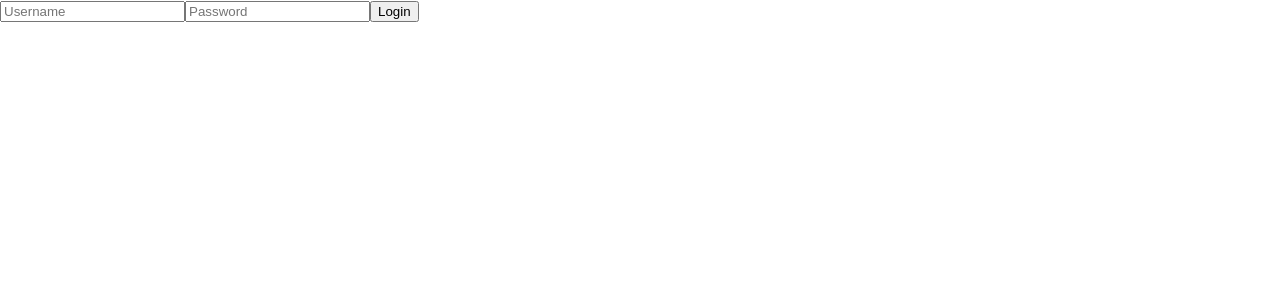
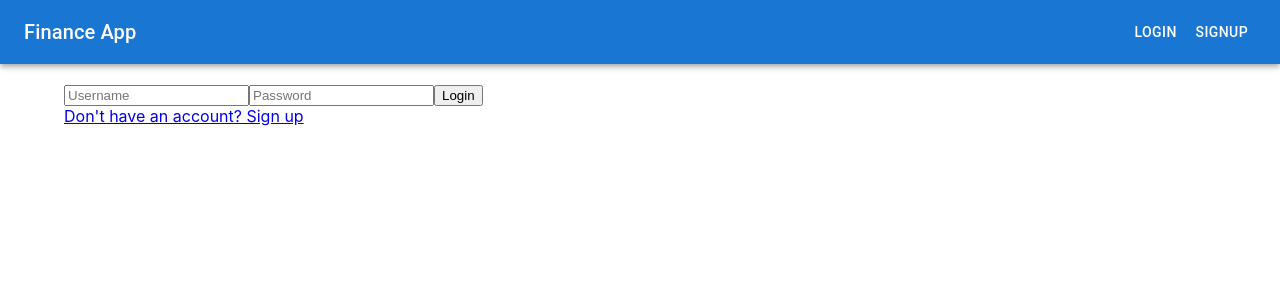
Before and after one commit to daedal00/FinanceAppFrontend, a React (Create React App) app in the folder finance-app-frontend/: page /login in a window 1280 px wide. Shown: the top 300 px of the page. Built offline with nearby package versions, Linux system fonts and the light colour scheme.

Commit message:
fixed login

```diff
--- a/finance-app-frontend/package.json
+++ b/finance-app-frontend/package.json
@@ -15,7 +15,7 @@
     "react-dom": "^18.2.0",
     "react-plaid-link": "^3.4.1",
     "react-router-dom": "^6.16.0",
-    "react-scripts": "^5.0.1",
+    "react-scripts": "^3.0.1",
     "web-vitals": "^2.1.4"
   },
   "scripts": {
--- a/finance-app-frontend/src/App.js
+++ b/finance-app-frontend/src/App.js
@@ -1,3 +1,5 @@
+import React from 'react';
+
 import { BrowserRouter as Router, Routes, Route } from 'react-router-dom';
 import LoginPage from './components/Login';
 import SignUpPage from './components/SignUp';
@@ -6,10 +8,12 @@ import BalancesPage from './pages/BalancesPage';
 import TransactionsPage from './pages/TransactionsPage';
 import MonthlySpendingsPage from './pages/MonthlySpendingsPage';
 import ProfileManagement from './components/ProfileManagement';
+import MainLayout from './components/MainLayout';
 
 function App() {
   return (
     <Router>
+      <MainLayout>
         <Routes>
           <Route path="/login" element={<LoginPage />} />
           <Route path="/signup" element={<SignUpPage />} />
@@ -20,6 +24,7 @@ function App() {
           <Route path="/profile" element={<ProfileManagement />} />
           {/* You can add more routes as needed */}
         </Routes>
+      </MainLayout>
     </Router>
   );
 }
--- a/finance-app-frontend/src/components/Login.js
+++ b/finance-app-frontend/src/components/Login.js
@@ -1,6 +1,6 @@
 import React, { useState } from 'react';
 import axios from 'axios';
-import { useNavigate } from 'react-router-dom';
+import { useNavigate, Link } from 'react-router-dom';
 
 function Login() {
   const [username, setUsername] = useState('');
@@ -41,6 +41,7 @@ function Login() {
         />
         <button type="submit">Login</button>
       </form>
+      <Link to="/signup">Don't have an account? Sign up</Link>
     </div>
   );
 }
--- a/finance-app-frontend/src/components/ProfileManagement.js
+++ b/finance-app-frontend/src/components/ProfileManagement.js
@@ -1,5 +1,11 @@
-// ProfileManagement.js
-const handleUpdateProfile = async (updatedData) => {
+import React from 'react';
+import axios from 'axios';
+import { useNavigate } from 'react-router-dom';
+
+function ProfileManagement() {
+  const navigate = useNavigate();
+
+  const handleUpdateProfile = async (updatedData) => {
     try {
       const response = await axios.put('http://localhost:8081/api/users/update', updatedData);
       if (response.data && response.data.success) {
@@ -14,9 +20,20 @@ const handleUpdateProfile = async (updatedData) => {
     try {
       const response = await axios.delete('http://localhost:8081/api/users/delete');
       if (response.data && response.data.success) {
-        // Handle successful account deletion (e.g., redirect to login page)
+        navigate('/login');
       }
     } catch (error) {
       console.error("Error deleting account:", error);
     }
   };
+
+  return (
+    <div>
+      {/* Components to update user information */}
+      <button onClick={handleUpdateProfile}>Update Profile</button>
+      <button onClick={handleDeleteAccount}>Delete Account</button>
+    </div>
+  );
+}
+
+export default ProfileManagement;
```
Also changed, not shown: 1 other file (tests, documents, lock files or other folders). Lines whose indentation alone changed are shown as unchanged.
